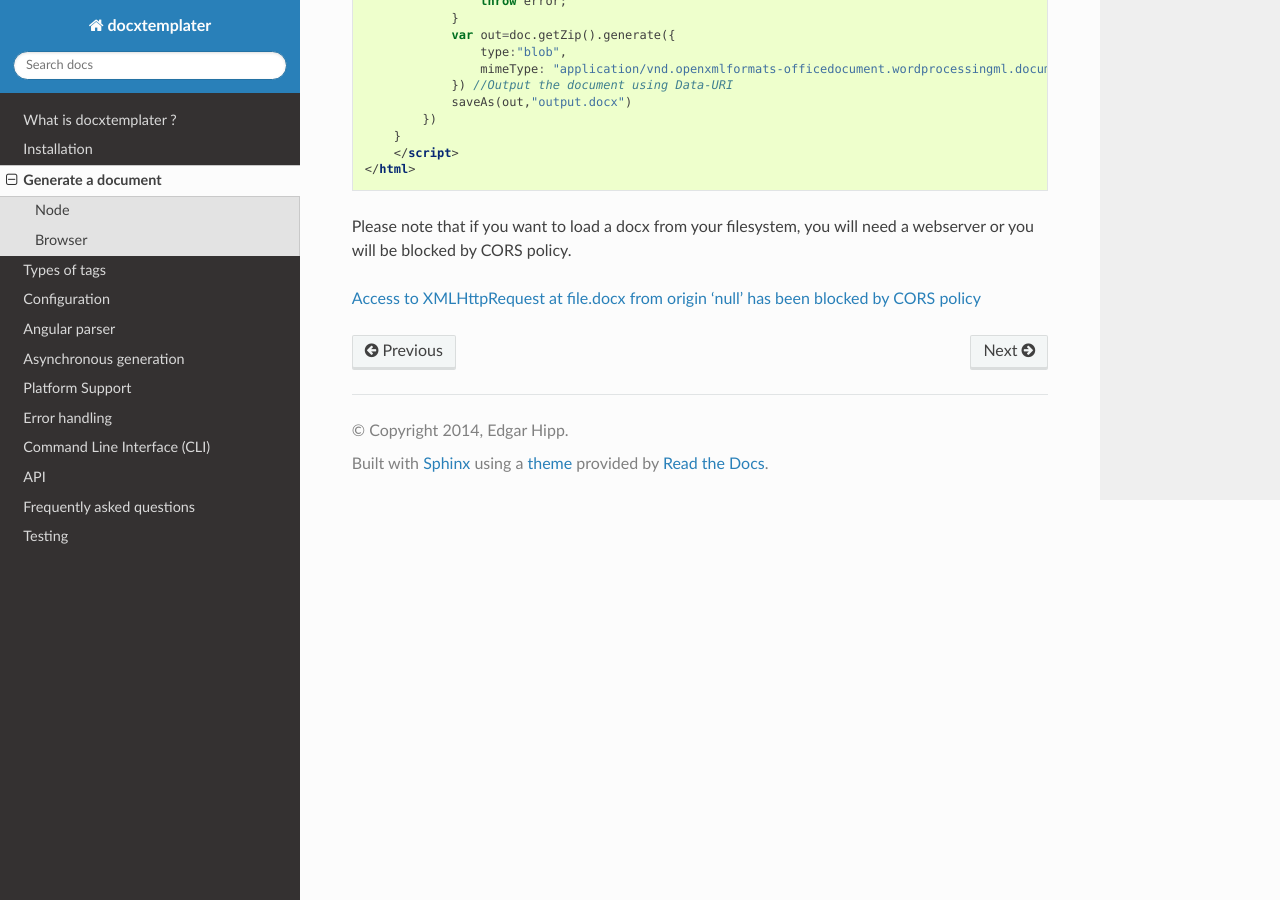
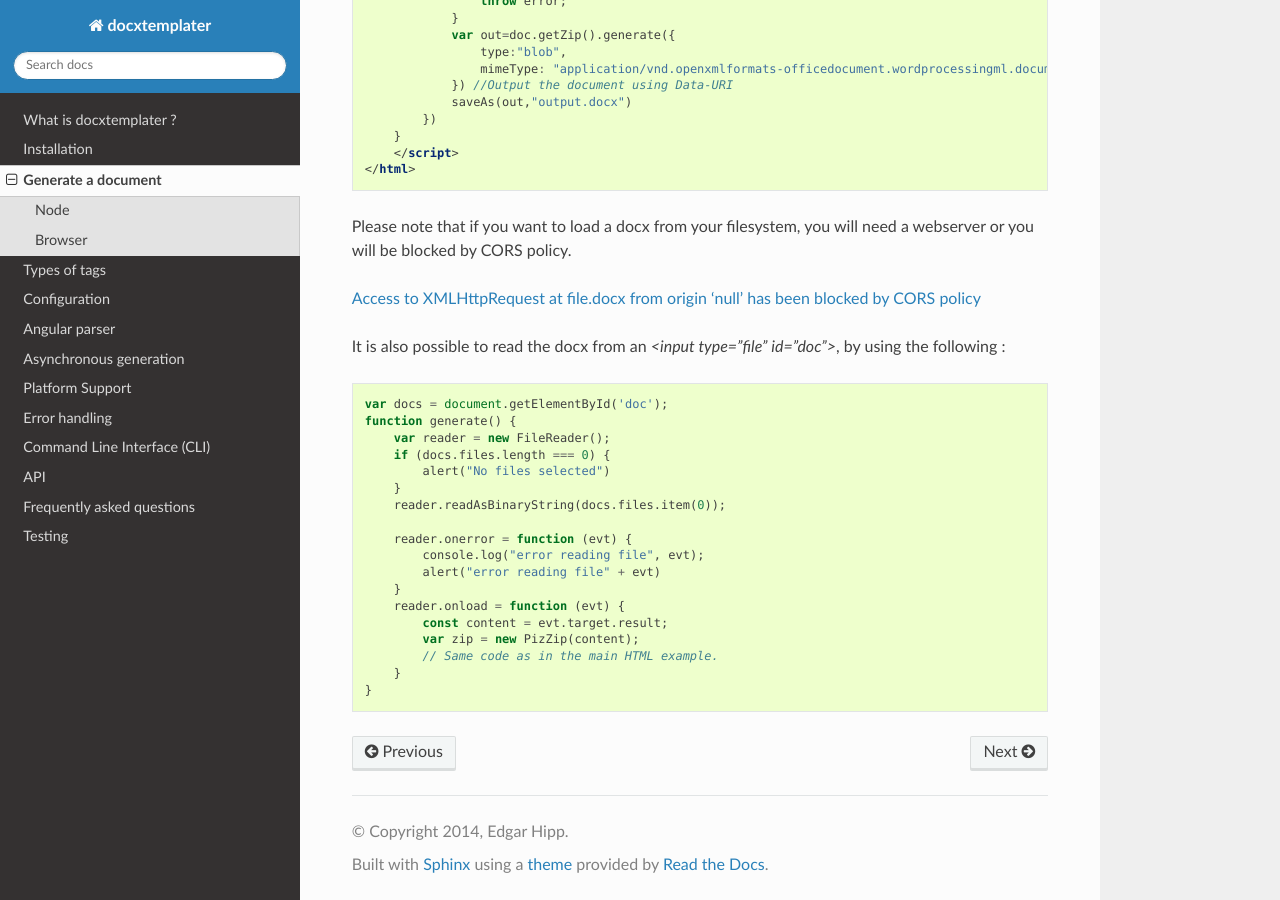
Before and after one commit to open-xml-templating/docxtemplater, a Sphinx documentation site: the page built from docs/source/generate.rst, in a window 1280 px wide and 900 px high, scrolled down 1834 px. Built offline with Sphinx 7.4.7 and the Read the Docs theme 2.0.0, drawn with Linux system fonts in a browser that asks for light colours.

Commit message:
[doc] Add example with FileReader

```diff
--- a/docs/source/generate.rst
+++ b/docs/source/generate.rst
@@ -124,3 +124,26 @@ Browser
 Please note that if you want to load a docx from your filesystem, you will need a webserver or you will be blocked by CORS policy.
 
 :ref:`cors`
+
+It is also possible to read the docx from an `<input type="file" id="doc">`, by using the following :
+
+.. code-block:: javascript
+
+    var docs = document.getElementById('doc');
+    function generate() {
+        var reader = new FileReader();
+        if (docs.files.length === 0) {
+            alert("No files selected")
+        }
+        reader.readAsBinaryString(docs.files.item(0));
+
+        reader.onerror = function (evt) {
+            console.log("error reading file", evt);
+            alert("error reading file" + evt)
+        }
+        reader.onload = function (evt) {
+            const content = evt.target.result;
+            var zip = new PizZip(content);
+            // Same code as in the main HTML example.
+        }
+    }
```
